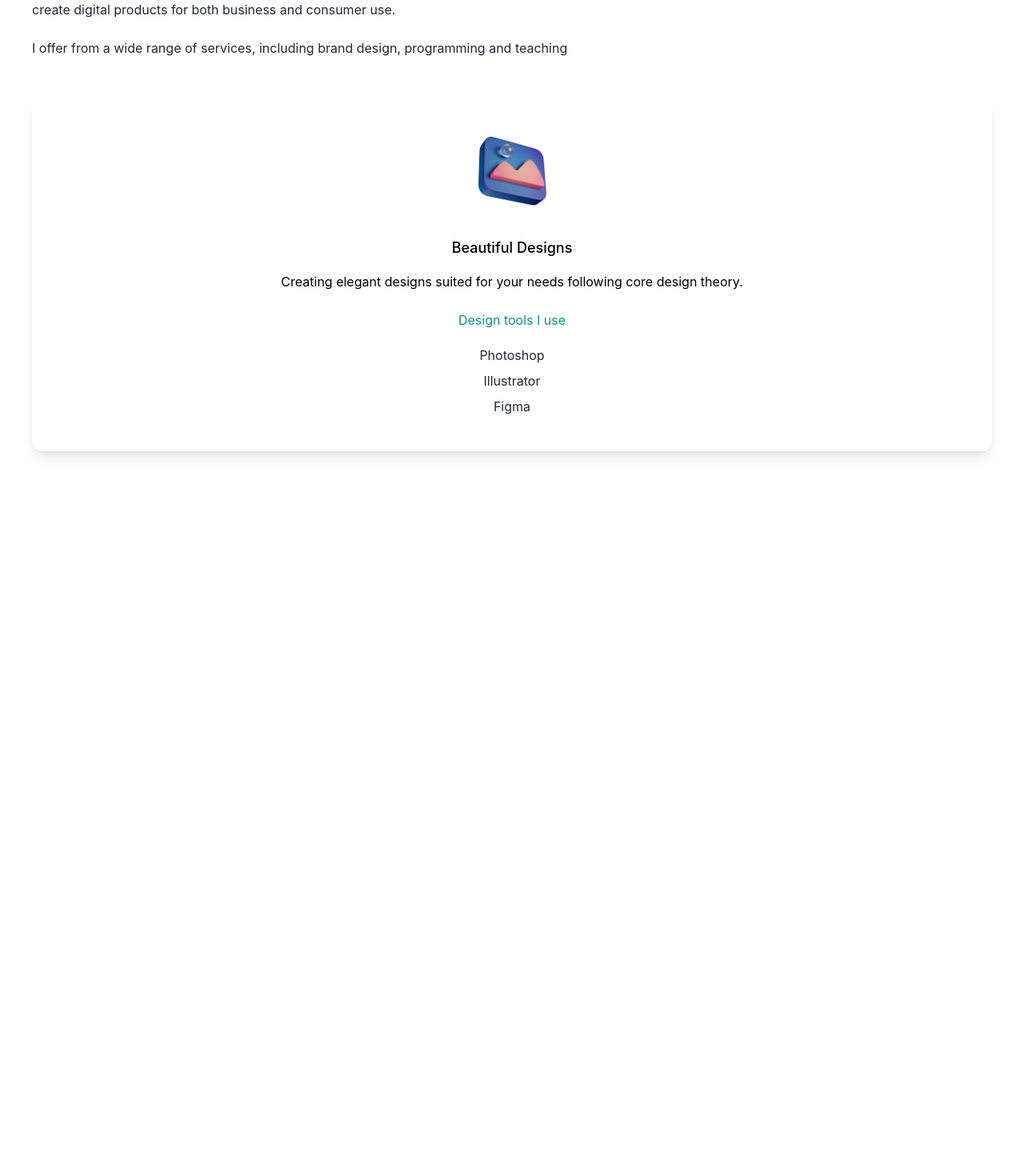
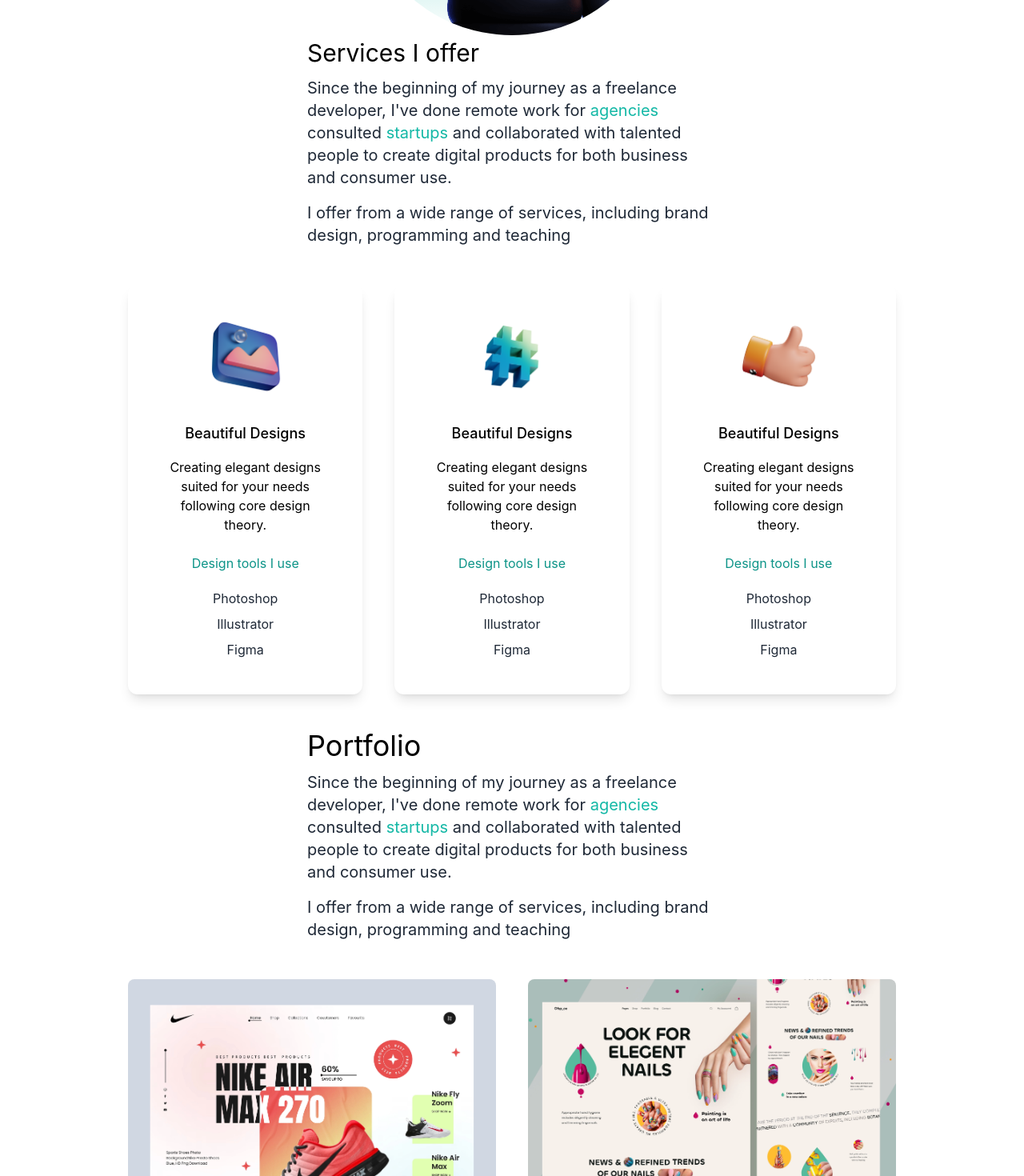
Before and after one commit to Aminizle/Main-Portfolio, a Next.js app in the folder my-project/: page / in a window 1280 px wide. Shown: the part 980-2450 px from the top of the page at 80% size. Before the commit the page ends 1584 px from the top, so only its background shows below. Built offline with nearby package versions, Linux system fonts and the light colour scheme.

Commit message:
responsive layout added

```diff
--- a/my-project/pages/index.tsx
+++ b/my-project/pages/index.tsx
@@ -13,6 +13,12 @@
 import design from "../public/design.png";
 import code from "../public/code.png";
 import consulting from "../public/consulting.png";
+import web1 from "../public/web1.png";
+import web2 from "../public/web2.png";
+import web3 from "../public/web3.png";
+import web4 from "../public/web4.png";
+import web5 from "../public/web5.png";
+import web6 from "../public/web6.png";
 
 const inter = Inter({ subsets: ["latin"] });
 
@@ -26,7 +32,7 @@
         <link rel="icon" href="/favicon.ico" />
       </Head>
 
-      <main className="bg-white px-10">
+      <main className="bg-white px-10 md:px-20 lg:px-40">
         <section className=" min-h-screen">
           <nav className="py-10 mb-12 flex justify-between">
             <h1 className="text-xl font-burtons">Ameen Mohiyuddin</h1>
@@ -46,11 +52,11 @@
             </ul>
           </nav>
           <div className="text-center p-10">
-            <h2 className="text-5xl py-2 text-teal-600 font-medium">
+            <h2 className="text-5xl py-2 text-teal-600 font-medium md:text-6xl">
               Ameen Mohiyuddin
             </h2>
-            <h3 className="text-2xl py-2">Developer and Designer.</h3>
-            <p className="text-md py-5 leading-8 text-gray-800">
+            <h3 className="text-2xl py-2 md:text-3xl">Developer and Designer.</h3>
+            <p className="text-md py-5 leading-8 text-gray-800 md:text-xl max-w-lg mx-auto">
               Freelancer providing services for programming and design content
               needs. Join me down below and let's get cracking!
             </p>
@@ -66,30 +72,84 @@
               <AiFillYoutube className="cursor-pointer text-5xl" />
             </a>
           </div>
-          <div className="relative mx-auto bg-gradient-to-b from-teal-500 rounded-full w-80 h-80 mt-20 overflow-hidden">
-            <Image src={deved} fill style={{ objectFit: "cover" }} alt="image af a man waving"/>
+          <div className="relative mx-auto bg-gradient-to-b from-teal-500 rounded-full w-80 h-80 mt-20 overflow-hidden md:h-96 md:w-96">
+            <Image
+              src={deved}
+              fill
+              style={{ objectFit: "cover" }}
+              alt="image af a man waving"
+            />
           </div>
         </section>
 
         <section>
           <div>
-            <h3 className="text-3xl py-1">Services I offer</h3>
-            <p className="text-md py-2 leading-8 text-gray-800">
-              Since the biginning of my journey as a freelance developer, I've
+            <h3 className="text-3xl py-1 md:text-3xl max-w-lg mx-auto">Services I offer</h3>
+            <p className="text-md py-2 leading-8 text-gray-800 md:text-xl max-w-lg mx-auto">
+              Since the beginning of my journey as a freelance developer, I've
               done remote work for
               <span className="text-teal-500"> agencies </span> consulted
               <span className="text-teal-500"> startups </span> and collaborated
               with talented people to create digital products for both business
               and consumer use.
             </p>
-            <p className="text-md py-2 leading-8 text-gray-800">
+            <p className="text-md py-2 leading-8 text-gray-800 md:text-xl max-w-lg mx-auto">
               I offer from a wide range of services, including brand design,
               programming and teaching
             </p>
           </div>
-          <div>
+          <div className="lg:flex gap-10">
+            {/* card - design */}
             <div className="text-center shadow-lg p-10 rounded-xl my-10">
-              <Image src={design} width={100} height={100} alt="3D design logo" className="mx-auto" />
+              <Image
+                src={design}
+                width={100}
+                height={100}
+                alt="3D design logo"
+                className="mx-auto"
+              />
+              <h3 className="text-lg font-medium pt-8 pb-2">
+                Beautiful Designs
+              </h3>
+              <p className="py-2">
+                Creating elegant designs suited for your needs following core
+                design theory.
+              </p>
+              <h4 className="py-4 text-teal-600">Design tools I use</h4>
+              <p className="text-gray-800 py-1">Photoshop</p>
+              <p className="text-gray-800 py-1">Illustrator</p>
+              <p className="text-gray-800 py-1">Figma</p>
+            </div>
+
+            <div className="text-center shadow-lg p-10 rounded-xl my-10">
+              <Image
+                src={code}
+                width={100}
+                height={100}
+                alt="3D design logo"
+                className="mx-auto"
+              />
+              <h3 className="text-lg font-medium pt-8 pb-2">
+                Beautiful Designs
+              </h3>
+              <p className="py-2">
+                Creating elegant designs suited for your needs following core
+                design theory.
+              </p>
+              <h4 className="py-4 text-teal-600">Design tools I use</h4>
+              <p className="text-gray-800 py-1">Photoshop</p>
+              <p className="text-gray-800 py-1">Illustrator</p>
+              <p className="text-gray-800 py-1">Figma</p>
+            </div>
+
+            <div className="text-center shadow-lg p-10 rounded-xl my-10">
+              <Image
+                src={consulting}
+                width={100}
+                height={100}
+                alt="3D design logo"
+                className="mx-auto"
+              />
               <h3 className="text-lg font-medium pt-8 pb-2">
                 Beautiful Designs
               </h3>
@@ -104,6 +164,44 @@
             </div>
           </div>
         </section>
+
+        <section>
+          <div>
+            <h3 className="text-3xl py-1 md:text-4xl max-w-lg mx-auto">Portfolio</h3>
+            <p className="text-md py-2 leading-8 text-gray-800 md:text-xl max-w-lg mx-auto">
+              Since the beginning of my journey as a freelance developer, I've
+              done remote work for
+              <span className="text-teal-500"> agencies </span> consulted
+              <span className="text-teal-500"> startups </span> and collaborated
+              with talented people to create digital products for both business
+              and consumer use.
+            </p>
+            <p className="text-md py-2 leading-8 text-gray-800 md:text-xl max-w-lg mx-auto">
+              I offer from a wide range of services, including brand design,
+              programming and teaching
+            </p>
+          </div>
+          <div className="flex flex-col gap-10 py-10 lg:flex-row lg:flex-wrap">
+            <div className="basis-1/3 flex-1">
+              <Image src={web1} alt="" className="rounded-lg object-cover" width={"100%"} height={"100%"} style={{ objectFit: "cover" }}/>
+            </div>
+            <div className="basis-1/3 flex-1">
+              <Image src={web2} alt="" className="rounded-lg object-cover" width={"100%"} height={"100%"} style={{ objectFit: "cover" }}/>
+            </div>
+            <div className="basis-1/3 flex-1">
+              <Image src={web3} alt="" className="rounded-lg object-cover" width={"100%"} height={"100%"} style={{ objectFit: "cover" }}/>
+            </div>
+            <div className="basis-1/3 flex-1">
+              <Image src={web4} alt="" className="rounded-lg object-cover" width={"100%"} height={"100%"} style={{ objectFit: "cover" }}/>
+            </div>
+            <div className="basis-1/3 flex-1">
+              <Image src={web5} alt="" className="rounded-lg object-cover" width={"100%"} height={"100%"} style={{ objectFit: "cover" }}/>
+            </div>
+            <div className="basis-1/3 flex-1">
+              <Image src={web6} alt="" className="rounded-lg object-cover" width={"100%"} height={"100%"} style={{ objectFit: "cover" }}/>
+            </div>
+          </div>
+        </section>
       </main>
     </>
   );
```
